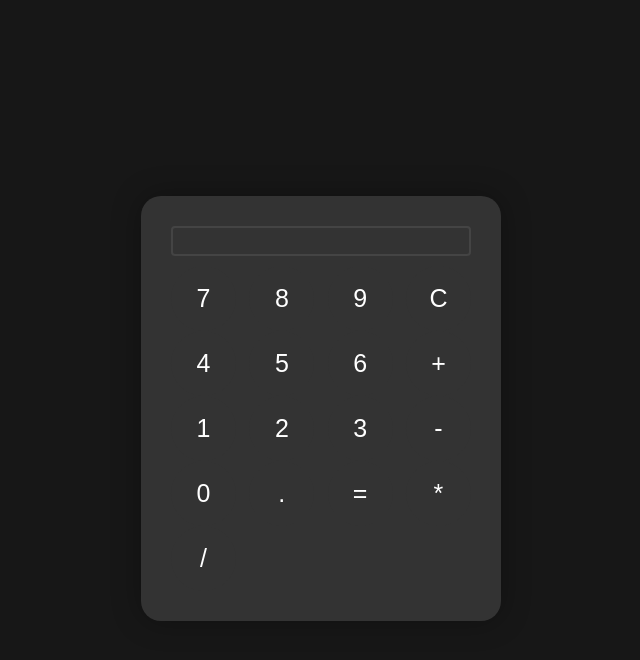
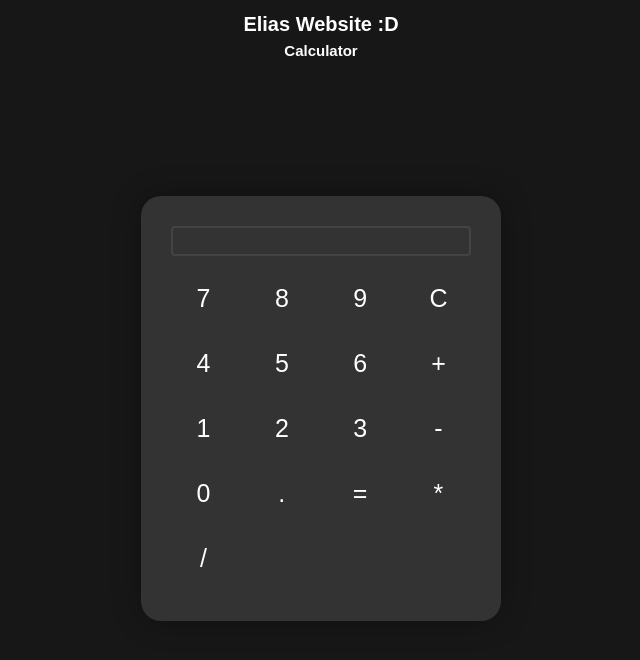
Before and after one commit to repulsord/school-website, a plain HTML site: page index.html in a window 1280 px wide. Shown: the whole page, without its empty margins (319-959 px from the left). Drawn offline with Linux system fonts and the light colour scheme.

Commit message:
Add files via upload

```diff
--- a/index.html
+++ b/index.html
@@ -6,6 +6,8 @@
 </head>
 <!-- Elias was here :D -->
 <body>
+    <h1>Elias Website :D</h1>
+    <h2>Calculator</h2>
     <div class="calculator">
         <input type="text" id="display" disabled>
         <div class="row">
--- a/script.js
+++ b/script.js
@@ -10,7 +10,7 @@ window.clearDisplay = () => {
 
 window.calculate = () => {
     try {
-        display.value = eval(display.value); // Im not even joking, this is what does all the calculations - Elias
+        display.value = eval(display.value); // eval() is used to evaluate the expression, yeah, that simple - Elias
     } catch (error) {
         display.value = 'Error';
     }
--- a/style.css
+++ b/style.css
@@ -5,6 +5,24 @@ body {
     display: flex;
     height: 100vh;
     background-color: #171717;
+}
+
+h1 {
+    font-family: Lexend, sans-serif;
+    position: absolute;
+    top: 0;
+    background-color: transparent;
+    color: #fff;
+    font-size: 20px;
+}
+
+h2 {
+    font-family: Lexend, sans-serif;
+    position: absolute;
+    top: 30px;
+    background-color: transparent;
+    color: #fff;
+    font-size: 15px;
 }
 
 .calculator {
```
